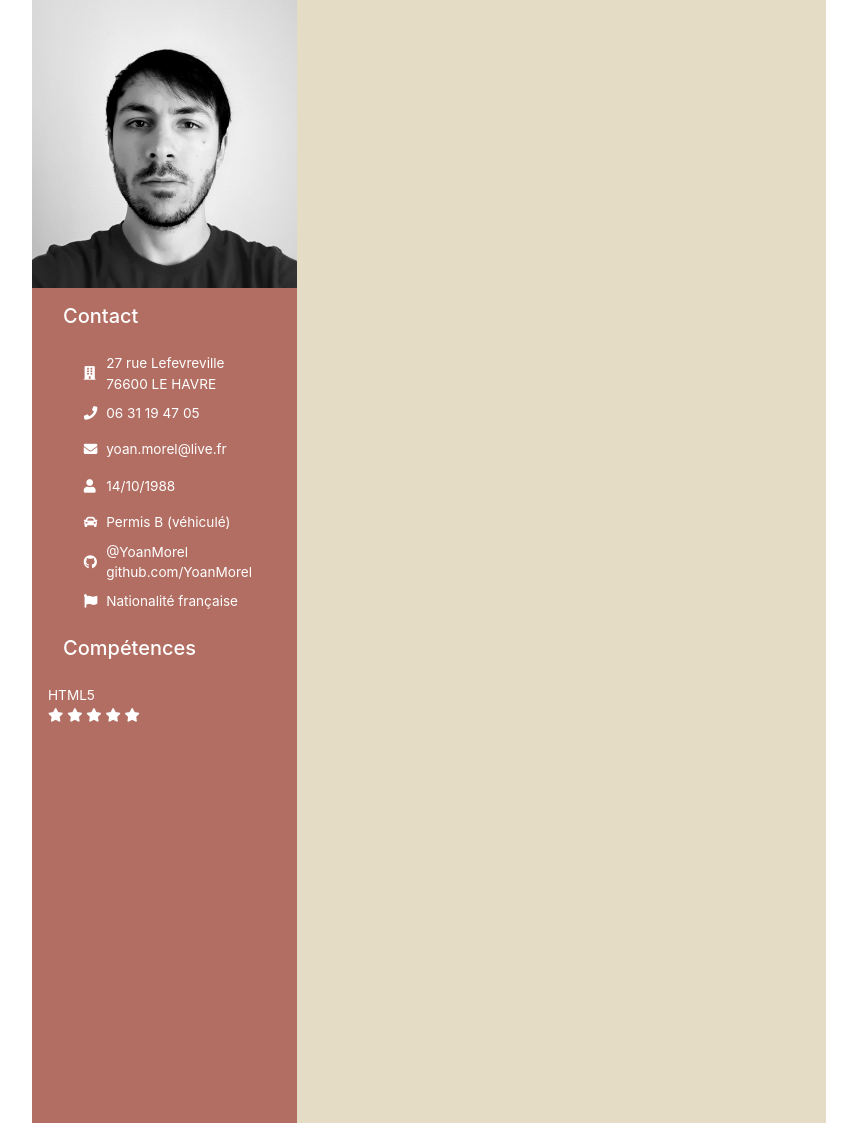
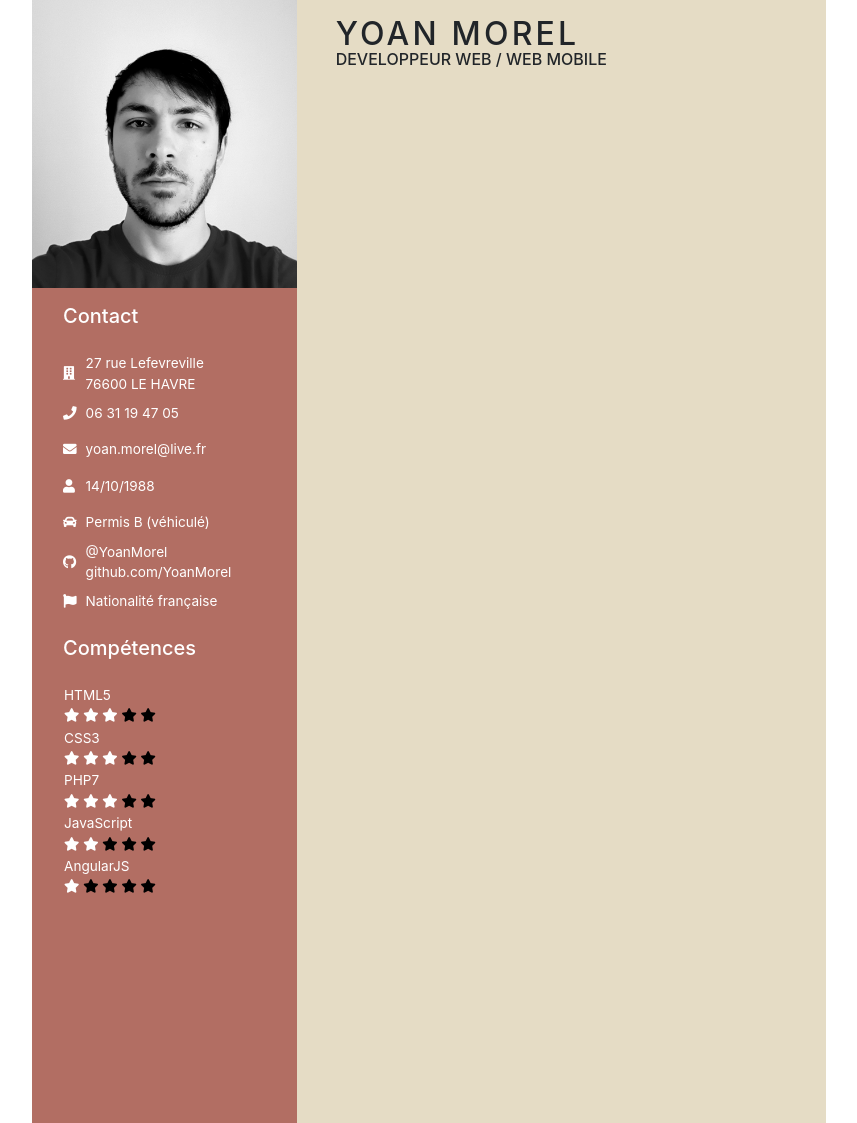
Before and after one commit to YoanMorel/CVPapier, a plain HTML site: page index.html in a window 1280 px wide. Shown: the whole page, without its empty margins (211-1068 px from the left). Drawn offline with nearby package versions, Linux system fonts and the light colour scheme.

Commit message:
avancement

```diff
--- a/index.html
+++ b/index.html
@@ -26,7 +26,7 @@
             <div class="h5 text-left p-3">
               Contact
             </div>
-            <table class="mx-auto">
+            <table class="ml-2">
               <tr>
                 <td class="p-2"><i class="fas fa-building"></i></td>
                 <td>27 rue Lefevreville<br />76600 LE HAVRE</td>
@@ -59,19 +59,61 @@
             <div class="h5 text-left p-3">
               Compétences
             </div>
-            <table>
+            <table class="ml-3">
               <tr>
-                <td>HTML5<br /><span class="fa fa-star checked"></span>
-                  <span class="fa fa-star checked"></span>
-                  <span class="fa fa-star checked"></span>
+                <td>HTML5<br />
                   <span class="fa fa-star"></span>
-                  <span class="fa fa-star"></span></td>
+                  <span class="fa fa-star"></span>
+                  <span class="fa fa-star"></span>
+                  <span class="fa fa-star unchecked"></span>
+                  <span class="fa fa-star unchecked"></span>
+                </td>
+              </tr>
+              <tr>
+                <td>CSS3<br />
+                  <span class="fa fa-star"></span>
+                  <span class="fa fa-star"></span>
+                  <span class="fa fa-star"></span>
+                  <span class="fa fa-star unchecked"></span>
+                  <span class="fa fa-star unchecked"></span>
+                </td>
+              </tr>
+              <tr>
+                <td>PHP7<br />
+                  <span class="fa fa-star"></span>
+                  <span class="fa fa-star"></span>
+                  <span class="fa fa-star"></span>
+                  <span class="fa fa-star unchecked"></span>
+                  <span class="fa fa-star unchecked"></span>
+                </td>
+              </tr>
+              <tr>
+                <td>JavaScript<br />
+                  <span class="fa fa-star"></span>
+                  <span class="fa fa-star"></span>
+                  <span class="fa fa-star unchecked"></span>
+                  <span class="fa fa-star unchecked"></span>
+                  <span class="fa fa-star unchecked"></span>
+                </td>
+              </tr>
+              <tr>
+                <td>AngularJS<br />
+                  <span class="fa fa-star"></span>
+                  <span class="fa fa-star unchecked"></span>
+                  <span class="fa fa-star unchecked"></span>
+                  <span class="fa fa-star unchecked"></span>
+                  <span class="fa fa-star unchecked"></span>
+                </td>
               </tr>
             </table>
           </div>
         </div>
       </div>
       <div class="col-8">
+        <div class="h2 ml-4 mt-4">
+          <span class="lfName">YOAN MOREL</span>
+          <span class="h6 subTitle">DEVELOPPEUR WEB / WEB MOBILE</span>
+        </div>
 
       </div>
     </div>
--- a/style.css
+++ b/style.css
@@ -16,3 +16,16 @@ html {
 .col-8 {
   background: #E5DCC5;
 }
+
+.unchecked {
+  color: black;
+}
+
+.lfName {
+  letter-spacing: .2rem;
+}
+
+div.h2.ml-4.mt-4 {
+  width: 300px;
+  line-height: 20px;
+}
```
